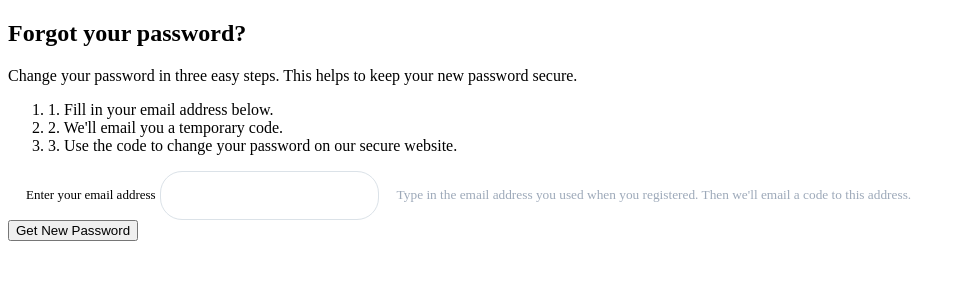
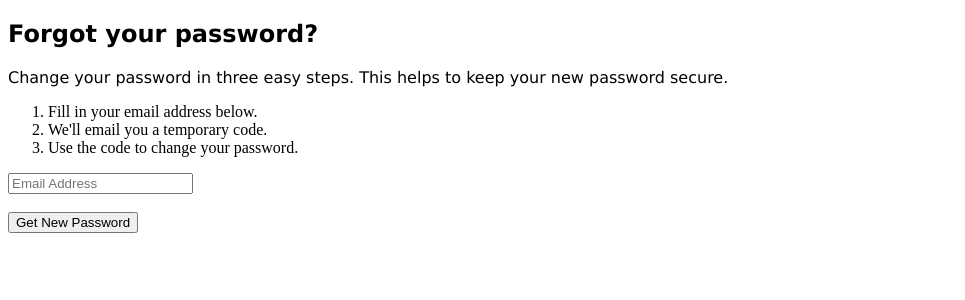
Before and after one commit to amenahs/361_final_project, a Django app: page /forgot-password/ in a window 1280 px wide. Shown: the top 300 px of the page, without its empty margins (0-965 px from the left). Run offline with Django 3.2, Linux system fonts and the light colour scheme.

Commit message:
made error page and udpated forgot password (still need to make it look better)

```diff
--- a/templates/forgot-password.html
+++ b/templates/forgot-password.html
@@ -6,62 +6,20 @@
 </head>
 <body>
 <div class="container padding-bottom-3x mb-2">
-    <div class="row justify-content-center">
-        <div class="col-lg-8 col-md-10">
-            <h2>Forgot your password?</h2>
-            <p>Change your password in three easy steps. This helps to keep your new password secure.</p>
-            <ol class="list-unstyled">
-                <li><span class="text-primary text-medium">1. </span>Fill in your email address below.</li>
-                <li><span class="text-primary text-medium">2. </span>We'll email you a temporary code.</li>
-                <li><span class="text-primary text-medium">3. </span>Use the code to change your password on our secure website.</li>
-            </ol>
-            <form class="card mt-4">
-                <div class="card-body">
-                    <div class="form-group">
-                        <label for="email-for-pass">Enter your email address</label>
-                        <input class="form-control" type="text" id="email-for-pass" required=""><small class="form-text text-muted">Type in the email address you used when you registered. Then we'll email a code to this address.</small>
-                    </div>
-                </div>
-                <div class="card-footer">
-                    <button class="btn btn-primary" type="submit">Get New Password</button>
-                </div>
-            </form>
-        </div>
+    <div class="col-lg-8 col-md-10">
+        <h2 style="font-family:verdana;">Forgot your password?</h2>
+        <p style="font-family:verdana;">Change your password in three easy steps. This helps to keep your new password secure.</p>
+        <ol class="list-unstyled">
+            <li><span class="text-primary text-medium"></span>Fill in your email address below.</li>
+            <li><span class="text-primary text-medium"></span>We'll email you a temporary code.</li>
+            <li><span class="text-primary text-medium"></span>Use the code to change your password.</li>
+        </ol>
+        <div class="form-float">
+            <input class="form-control" type="text" id="new-email" placeholder="Email Address" required>
+        </div><br>
     </div>
+    <button type="submit" class="btn btn-primary" value="Submit">Get New Password</button>
 </div>
-
-<style>
-    body{margin-top:20px;}
-    .form-control:not(textarea) {
-        height: 44px;
-    }
-    .form-control {
-        padding: 0 18px 3px;
-        border: 1px solid #dbe2e8;
-        border-radius: 22px;
-        background-color: #fff;
-        color: #606975;
-        font-family: "Maven Pro",Helvetica,Arial,sans-serif;
-        font-size: 14px;
-        -webkit-appearance: none;
-        -moz-appearance: none;
-        appearance: none;
-    }
-    .form-group label {
-        margin-bottom: 8px;
-        padding-left: 18px;
-        font-size: 13px;
-        font-weight: 500;
-        cursor: pointer;
-    }
-
-
-    .form-text {
-        padding-left: 18px;
-    }
-    .text-muted {
-        color: #9da9b9 !important;
-    }
-</style>
+</div>
 </body>
 </html>
```
Also changed, not shown: templates/error-page.html (+117 -6 lines).
